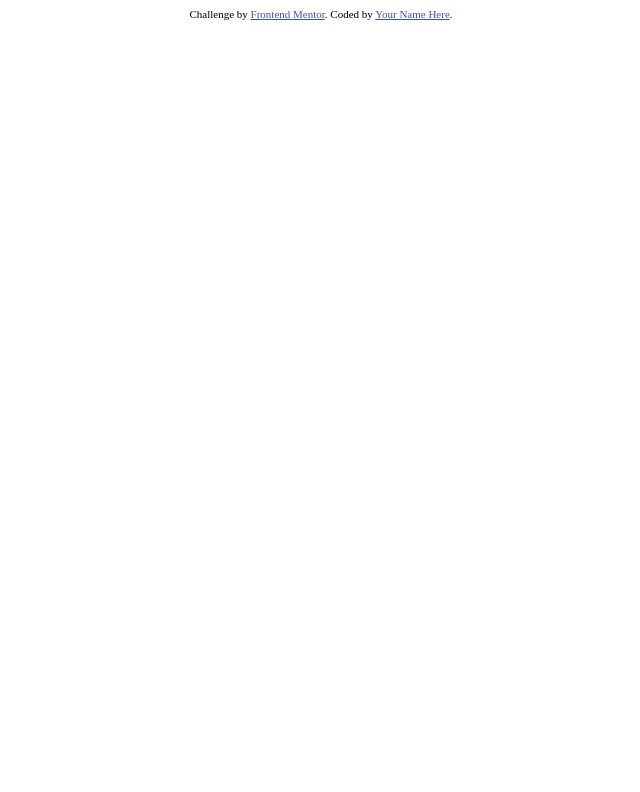
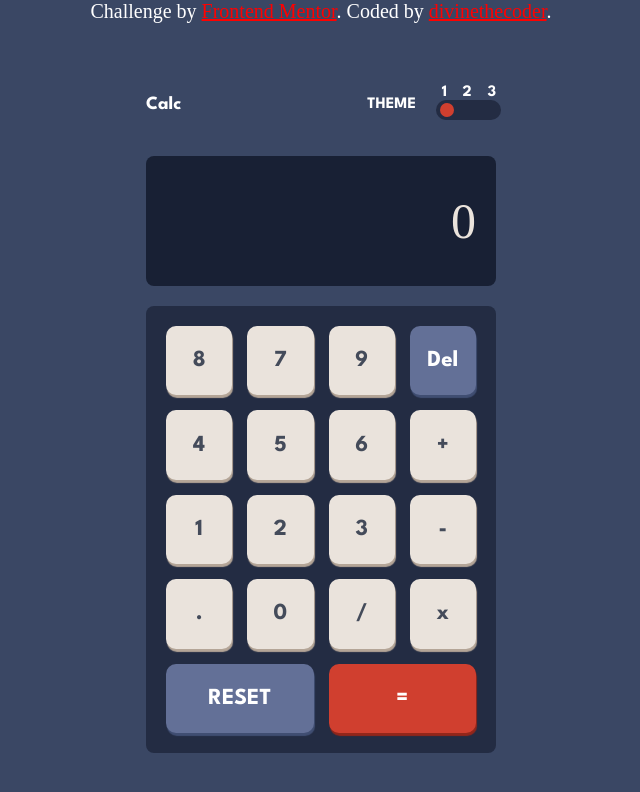
Before and after one commit to divineamunega/calculator-app-main, a plain HTML site: page index.html in a window 1280 px wide. Shown: the whole page, without its empty margins (319-959 px from the left). Drawn offline with Linux system fonts and the light colour scheme.

Commit message:
modified:   index.html 	new file:   script.js 	new file:   style.css

```diff
--- a/index.html
+++ b/index.html
@@ -1,26 +1,169 @@
 <!DOCTYPE html>
 <html lang="en">
   <head>
-  <meta charset="UTF-8">
-  <meta name="viewport" content="width=device-width, initial-scale=1.0"> <!-- displays site properly based on user's device -->
-
-  <link rel="icon" type="image/png" sizes="32x32" href="./images/favicon-32x32.png">
+    <meta charset="UTF-8" />
+    <meta name="viewport" content="width=device-width, initial-scale=1.0" />
+    <!-- displays site properly based on user's device -->
+    <link rel="stylesheet" href="style.css" />
+    <link rel="preconnect" href="https://fonts.googleapis.com" />
+    <link rel="preconnect" href="https://fonts.gstatic.com" crossorigin />
+    <link
+      href="https://fonts.googleapis.com/css2?family=League+Spartan:wght@700&display=swap"
+      rel="stylesheet" />
+    <link
+      rel="icon"
+      type="image/png"
+      sizes="32x32"
+      href="./images/favicon-32x32.png" />
 
     <title>Frontend Mentor | Calculator app</title>
-
-  <!-- Feel free to remove these styles or customise in your own stylesheet 👍 -->
     <style>
-    .attribution { font-size: 11px; text-align: center; }
-    .attribution a { color: hsl(228, 45%, 44%); }
+      .attribution {
+        font-size: 20px;
+        text-align: center;
+        color: white;
+      }
+      .attribution a {
+        color: red;
+      }
     </style>
   </head>
   <body>
+    <style>
+      /* Center the loader */
+      #loader {
+        position: absolute;
+        left: 50%;
+        top: 50%;
+        z-index: 1;
+        width: 150px;
+        height: 150px;
+        margin: -75px 0 0 -75px;
+        border: 16px solid #f3f3f3;
+        border-radius: 50%;
+        border-top: 16px solid #3498db;
+        width: 120px;
+        height: 120px;
+        -webkit-animation: spin 2s linear infinite;
+        animation: spin 2s linear infinite;
+      }
 
+      @-webkit-keyframes spin {
+        0% {
+          -webkit-transform: rotate(0deg);
+        }
+        100% {
+          -webkit-transform: rotate(360deg);
+        }
+      }
 
+      @keyframes spin {
+        0% {
+          transform: rotate(0deg);
+        }
+        100% {
+          transform: rotate(360deg);
+        }
+      }
 
+      /* Add animation to "page content" */
+      .animate-bottom {
+        position: relative;
+        -webkit-animation-name: animatebottom;
+        -webkit-animation-duration: 1s;
+        animation-name: animatebottom;
+        animation-duration: 1s;
+      }
+
+      @-webkit-keyframes animatebottom {
+        from {
+          bottom: -100px;
+          opacity: 0;
+        }
+        to {
+          bottom: 0px;
+          opacity: 1;
+        }
+      }
+
+      @keyframes animatebottom {
+        from {
+          bottom: -100px;
+          opacity: 0;
+        }
+        to {
+          bottom: 0;
+          opacity: 1;
+        }
+      }
+
+      #myDiv {
+        display: none;
+      }
+    </style>
+    <div id="loader"></div>
     <div class="attribution">
-    Challenge by <a href="https://www.frontendmentor.io?ref=challenge" target="_blank">Frontend Mentor</a>.
-    Coded by <a href="#">Your Name Here</a>.
+      Challenge by
+      <a href="https://www.frontendmentor.io?ref=challenge" target="_blank"
+        >Frontend Mentor</a
+      >. Coded by
+      <a href="https://www.github.com/divineamunega">divinethecoder</a>.
     </div>
+    <main id="myDiv" class="animate-bottom">
+      <div class="description">
+        <h3>Calc</h3>
+        <p>THEME</p>
+        <div class="toggle">
+          <div
+            style="
+              display: flex;
+              align-items: center;
+              justify-content: space-around;
+            ">
+            <p>1</p>
+            <p>2</p>
+            <p>3</p>
+          </div>
+          <label class="switch">
+            <div class="slider">
+              <div class="round"></div>
+            </div>
+          </label>
+        </div>
+      </div>
+      <div class="screen border-radius"></div>
+      <div class="keypad border-radius">
+        <button class="number" value="8">8</button>
+        <button class="number" value="7">7</button>
+        <button class="number" value="9">9</button>
+        <button class="reset_del">Del</button>
+        <button class="number" value="4">4</button>
+        <button class="number" value="5">5</button>
+        <button class="number" value="6">6</button>
+        <button class="number" value="+">+</button>
+        <button class="number" value="1">1</button>
+        <button class="number" value="2">2</button>
+        <button class="number" value="3">3</button>
+        <button class="number" value="-">-</button>
+        <button class="number" value=".">.</button>
+        <button class="number" value="0">0</button>
+        <button class="number" value="/">/</button>
+        <button class="number" value="*">x</button>
+        <button class="reset">RESET</button>
+        <button class="equal">=</button>
+      </div>
+    </main>
+
+    <script>
+      const showPage = function () {
+        document.getElementById("loader").style.display = "none";
+        document.getElementById("myDiv").style.display = "flex";
+      };
+      window.addEventListener("load", function () {
+        showPage();
+      });
+    </script>
+
+    <script src="script.js"></script>
   </body>
 </html>
--- /dev/null
+++ b/script.js
@@ -0,0 +1,113 @@
+"use strict";
+
+// Calculator Code
+const screen = document.querySelector(".screen");
+const numberButton = document.querySelectorAll(".number");
+const equal = document.querySelector(".equal");
+const deleteBtn = document.querySelector(".reset_del");
+const reset = document.querySelector(".reset");
+let evaluate = 0;
+screen.textContent = "0";
+
+deleteBtn.addEventListener("click", function () {
+  if (screen.textContent !== "0") {
+    if (screen.textContent.length === 1) {
+      screen.textContent = "0";
+    } else {
+      screen.textContent = screen.textContent.slice(0, -1);
+    }
+  }
+});
+reset.addEventListener("click", function () {
+  screen.textContent = "0";
+});
+
+for (let i = 0; i < numberButton.length; i++) {
+  numberButton[i].addEventListener("click", function () {
+    if (screen.textContent.length <= 11) {
+      if (screen.textContent == 0) {
+        screen.textContent = numberButton[i].value;
+      } else {
+        screen.textContent += numberButton[i].value;
+      }
+    }
+  });
+}
+
+equal.addEventListener("click", function () {
+  const result = eval(screen.textContent);
+  if (String(result).length > 11) {
+    screen.textContent = result.toFixed(11);
+  } else {
+    screen.textContent = result;
+    console.log("Divinnne");
+  }
+});
+
+// Change theme Code
+const slider = document.querySelector(".slider");
+const root = document.querySelector(":root");
+const round = document.querySelector(".round");
+const description = document.querySelector(".description");
+let counter = 0;
+
+slider.addEventListener("click", function () {
+  if (counter >= 0) {
+    counter++;
+    if (counter === 3) {
+      counter = 0;
+    }
+  }
+  if (counter === 1) {
+    round.style.left = "25px";
+    root.style.setProperty("--backGround", "hsl(0, 0%, 90%)");
+    root.style.setProperty("--keypadBackground", "hsl(0, 5%, 81%)");
+    root.style.setProperty("--toggleBackground", "hsl(0, 5%, 81%)");
+    root.style.setProperty("--screenBackground", "hsl(0, 0%, 93%)");
+    root.style.setProperty("--equals_toggle_color", "hsl(25, 98%, 40%)");
+    root.style.setProperty(
+      "--delete_Reset_key_Background",
+      "hsl(185, 42%, 37%)"
+    );
+    root.style.setProperty("--delete_Reset_key_Shadow", "hsl(185, 58%, 25%)");
+    root.style.setProperty("--equals_toggle_shadow", "hsl(25, 99%, 27%)");
+    root.style.setProperty("--other_keys_background", "hsl(45, 7%, 89%)");
+    root.style.setProperty("--other_keys_shadow", "hsl(35, 11%, 61%)");
+    root.style.setProperty("--keyColor", "hsl(60, 10%, 19%)");
+    root.style.setProperty("--keyColor2", "white");
+    equal.style.color = "white";
+    deleteBtn.style.color = "white";
+    reset.style.color = "white";
+    screen.style.color = "hsl(60,10%,19%)";
+    description.style.setProperty("color", "hsl(60, 10%, 19%)");
+  }
+  if (counter === 2) {
+    round.style.left = "50px";
+    root.style.setProperty("--backGround", " hsl(268, 75%, 9%)");
+    root.style.setProperty("--keypadBackground", "hsl(268, 71%, 12%)");
+    root.style.setProperty("--toggleBackground", "hsl(268, 71%, 12%)");
+    root.style.setProperty("--screenBackground", "hsl(268, 71%, 12%)");
+    root.style.setProperty("--equals_toggle_color", "hsl(176, 100%, 44%)");
+    root.style.setProperty(
+      "--delete_Reset_key_Background",
+      "hsl(281, 89%, 26%)"
+    );
+    root.style.setProperty("--delete_Reset_key_Shadow", "hsl(285, 91%, 52%)");
+    root.style.setProperty("--equals_toggle_shadow", "hsl(177, 92%, 70%)");
+    root.style.setProperty("--other_keys_background", "hsl(268, 47%, 21%)");
+    root.style.setProperty("--other_keys_shadow", "hsl(290, 70%, 36%)");
+    root.style.setProperty("--keyColor", "hsl(52, 100%, 62%)");
+    root.style.setProperty("--keyColor2", "white");
+    deleteBtn.style.color = "white";
+    reset.style.color = "white";
+    screen.style.color = "hsl(52, 100%, 62%)";
+    description.style.setProperty("color", "hsl(52, 100%, 62%)");
+  }
+  if (counter === 0) {
+    round.style.left = "4px";
+    root.style = "root";
+    screen.style.color = "white";
+    description.style.setProperty("color", "white");
+    equal.style.color = "white";
+  }
+});
--- /dev/null
+++ b/style.css
@@ -0,0 +1,203 @@
+:root {
+  --backGround: hsl(222, 26%, 31%);
+  --keypadBackground: hsl(223, 31%, 20%);
+  --toggleBackground: hsl(223, 31%, 20%);
+  --screenBackground: hsl(224, 36%, 15%);
+  --delete_Reset_key_Background: hsl(225, 21%, 49%);
+  --delete_Reset_key_Shadow: hsl(224, 28%, 35%);
+  --equals_toggle_color: hsl(6, 63%, 50%);
+  --equals_toggle_shadow: hsl(6, 70%, 34%);
+  --other_keys_background: hsl(30, 25%, 89%);
+  --other_keys_shadow: hsl(28, 16%, 65%);
+  --fontStyle: "League Spartan", sans-serif;
+  --keyColor: hsl(221, 14%, 31%);
+  --keyColor2: hsl(0, 0%, 100%);
+}
+
+* {
+  margin: 0;
+  padding: 0;
+  box-sizing: border-box;
+  user-select: none;
+  transition: 0.5s;
+}
+
+.border-radius {
+  border-radius: 8px;
+}
+
+body {
+  background: var(--backGround);
+  display: flex;
+  align-items: center;
+  transition: 1s;
+  justify-content: center;
+  flex-direction: column;
+}
+
+main {
+  width: 350px;
+  height: 85vh;
+  margin-top: 50px;
+  display: flex;
+  flex-direction: column;
+}
+
+.description {
+  width: auto;
+  flex-basis: 10%;
+  display: flex;
+  align-items: center;
+  color: var(--keyColor2);
+}
+
+.description h3 {
+  font-family: var(--fontStyle);
+}
+
+.description p {
+  margin-left: auto;
+  font-family: var(--fontStyle);
+}
+
+.description .toggle {
+  margin-left: 10px;
+}
+
+.screen {
+  width: auto;
+  flex-basis: 20%;
+  margin: 20px 0;
+  background-color: var(--screenBackground);
+}
+
+.keypad {
+  width: auto;
+  background-color: var(--keypadBackground);
+  flex-basis: 70%;
+  display: grid;
+  padding: 20px 20px;
+  grid-template-columns: repeat(4, 1fr);
+  grid-row: repeat(5, 1fr);
+  gap: 15px;
+}
+
+.keypad .number {
+  background-color: var(--other_keys_background);
+  display: flex;
+  border-radius: 10px;
+  border: none;
+  align-items: center;
+  justify-content: center;
+  font-family: var(--fontStyle);
+  color: var(--keyColor);
+  font-size: 23px;
+  box-shadow: 1px 3px 1px 0px var(--other_keys_shadow);
+  cursor: pointer;
+}
+.keypad .number:hover {
+  filter: brightness(1.5);
+}
+
+.reset {
+  grid-column: 1/3;
+  border-radius: 10px;
+  border: none;
+  align-items: center;
+  font-size: 23px;
+  cursor: pointer;
+  justify-content: center;
+  font-family: var(--fontStyle);
+  background: var(--delete_Reset_key_Background);
+  color: var(--keyColor2);
+  box-shadow: 1px 3px 1px 0px var(--delete_Reset_key_Shadow);
+}
+
+.reset_del {
+  background: var(--delete_Reset_key_Background);
+  border-radius: 10px;
+  border: none;
+  align-items: center;
+  justify-content: center;
+  font-family: var(--fontStyle);
+  font-size: 23px;
+  cursor: pointer;
+  color: var(--keyColor2);
+  box-shadow: 1px 3px 1px 0px var(--delete_Reset_key_Shadow);
+}
+
+.reset:hover,
+.reset_del:hover {
+  filter: brightness(1.5);
+}
+
+.equal {
+  grid-column: 3/-1;
+  border-radius: 10px;
+  border: none;
+  align-items: center;
+  justify-content: center;
+  font-family: var(--fontStyle);
+  background-color: var(--equals_toggle_color);
+  font-size: 23px;
+  cursor: pointer;
+  color: var(--keyColor2);
+  box-shadow: 1px 3px 1px 0px var(--equals_toggle_shadow);
+}
+
+.equal:hover {
+  /* background: var(--equals_toggle_shadow); */
+  filter: brightness(1.5);
+}
+
+/* Toggle Css */
+
+/* The switch - the box around the slider */
+.switch {
+  position: relative;
+  display: inline-block;
+  width: 70px;
+  height: 20px;
+}
+
+/* The slider */
+.slider {
+  position: absolute;
+  cursor: pointer;
+  top: 0;
+  left: 10px;
+  width: 65px;
+  right: 0;
+  bottom: 0;
+  background-color: var(--toggleBackground);
+  transition: 0.4s;
+  border-radius: 20px;
+}
+
+.round {
+  position: absolute;
+  height: 14px;
+  width: 14px;
+  left: 4px;
+  bottom: 3px;
+  background-color: var(--equals_toggle_color);
+  -webkit-transition: 0.4s;
+  transition: 0.4s;
+}
+
+/* Rounded sliders */
+.round {
+  border-radius: 34px;
+}
+
+.round {
+  border-radius: 50%;
+}
+.screen {
+  display: flex;
+  font-size: 50px;
+  align-items: center;
+  justify-content: right;
+  padding: 20px;
+  color: var(--other_keys_background);
+}
```
Lines whose indentation alone changed are shown as unchanged.
